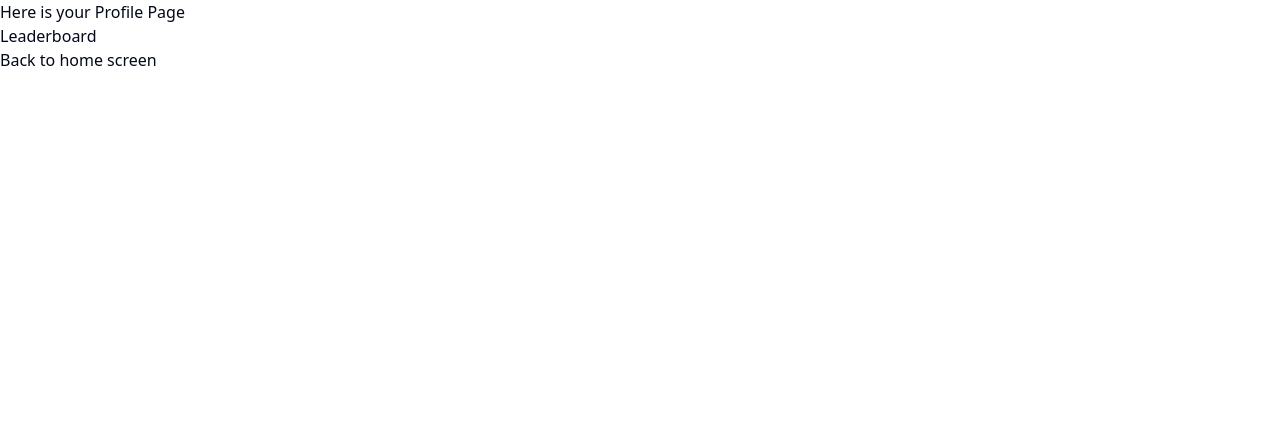
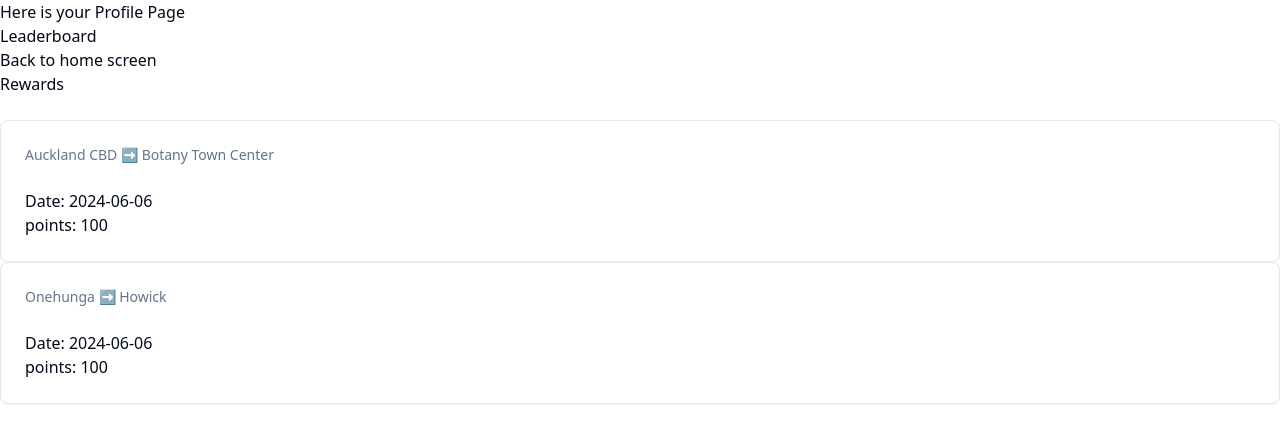
Before and after one commit to Charles-9/group1, a React (Vite) app: page /profile in a window 1280 px wide. Shown: the top 442 px of the page. Built offline with nearby package versions, Linux system fonts and the light colour scheme.

Commit message:
ProfilePage components wip

```diff
--- a/src/Profile.tsx
+++ b/src/Profile.tsx
@@ -1,12 +1,94 @@
-import React from 'react';
+import React, { useState } from 'react';
 import { Link } from 'react-router-dom';
+import {
+    Card,
+    CardContent,
+    CardDescription,
+    CardFooter,
+    CardHeader,
+    CardTitle,
+} from "./components/ui/card"
+
+interface Trip {
+    origin: string;
+    destination: string;
+    date: string;
+    points: number;
+}
 
 const Profile: React.FC = () => {
+    const [trips, setTrips] = useState<Trip[]>([]);
+
+    React.useEffect(() => {
+        const sampleTrips: Trip[] = [
+            {
+                origin: 'Auckland CBD',
+                destination: 'Botany Town Center',
+                date: '2024-06-06',
+                points: 100,
+            },
+            {
+                origin: 'Onehunga',
+                destination: 'Howick',
+                date: '2024-06-06',
+                points: 100,
+            },
+        ];
+
+        setTrips(sampleTrips);
+    }, []);
+
+    const sortTrips = (trips: Trip[]) => {
+        return trips.sort((a, b) => new Date(b.date).getTime() - new Date(a.date).getTime());
+    };
+
     return (
         <>
             <h1>Here is your Profile Page</h1>
             <Link to="/leaderboard"><h2>Leaderboard</h2></Link>
             <Link to="/"><h2>Back to home screen</h2></Link>
+            <Link to="/rewards"><h2>Rewards</h2></Link>
+
+            <br />
+            {/* <ul>
+                {sortTrips(trips).map((trip) => (
+                    <li key={trip.origin + trip.destination}>
+                        <p>
+                            Origin: {trip.origin} - Destination: {trip.destination}
+                        </p>
+                        <p>Date: {trip.date}</p>
+                        <p>Points: {trip.points}</p>
+                    </li>
+                ))}
+            </ul> */}
+            <div>
+                {sortTrips(trips).map((trip) => (
+                    <Card key={trip.origin + trip.destination}>
+                        <CardHeader>
+                            <CardDescription>
+                                {trip.origin} ➡️ {trip.destination}
+                            </CardDescription>
+                        </CardHeader>
+                        <CardContent>
+                            <p>Date: {trip.date}</p>
+                            <p>points: {trip.points}</p>
+                        </CardContent>
+                    </Card>
+                ))}
+            </div>
+
+            {/* <Card>
+                <CardHeader>
+                    <CardTitle>Card Title</CardTitle>
+                    <CardDescription>Card Description</CardDescription>
+                </CardHeader>
+                <CardContent>
+                    <p>Card Content</p>
+                </CardContent>
+                <CardFooter>
+                    <p>Card Footer</p>
+                </CardFooter>
+            </Card> */}
         </>
     );
 };
--- a/src/components/ui/button.tsx
+++ b/src/components/ui/button.tsx
@@ -2,7 +2,7 @@ import * as React from "react"
 import { Slot } from "@radix-ui/react-slot"
 import { cva, type VariantProps } from "class-variance-authority"
 
-import { cn } from "@/lib/utils"
+import { cn } from "../../lib/utils"
 
 const buttonVariants = cva(
   "inline-flex items-center justify-center whitespace-nowrap rounded-md text-sm font-medium ring-offset-background transition-colors focus-visible:outline-none focus-visible:ring-2 focus-visible:ring-ring focus-visible:ring-offset-2 disabled:pointer-events-none disabled:opacity-50",
--- /dev/null
+++ b/src/components/ui/card.tsx
@@ -0,0 +1,79 @@
+import * as React from "react"
+
+import { cn } from "@/lib/utils"
+
+const Card = React.forwardRef<
+  HTMLDivElement,
+  React.HTMLAttributes<HTMLDivElement>
+>(({ className, ...props }, ref) => (
+  <div
+    ref={ref}
+    className={cn(
+      "rounded-lg border bg-card text-card-foreground shadow-sm",
+      className
+    )}
+    {...props}
+  />
+))
+Card.displayName = "Card"
+
+const CardHeader = React.forwardRef<
+  HTMLDivElement,
+  React.HTMLAttributes<HTMLDivElement>
+>(({ className, ...props }, ref) => (
+  <div
+    ref={ref}
+    className={cn("flex flex-col space-y-1.5 p-6", className)}
+    {...props}
+  />
+))
+CardHeader.displayName = "CardHeader"
+
+const CardTitle = React.forwardRef<
+  HTMLParagraphElement,
+  React.HTMLAttributes<HTMLHeadingElement>
+>(({ className, ...props }, ref) => (
+  <h3
+    ref={ref}
+    className={cn(
+      "text-2xl font-semibold leading-none tracking-tight",
+      className
+    )}
+    {...props}
+  />
+))
+CardTitle.displayName = "CardTitle"
+
+const CardDescription = React.forwardRef<
+  HTMLParagraphElement,
+  React.HTMLAttributes<HTMLParagraphElement>
+>(({ className, ...props }, ref) => (
+  <p
+    ref={ref}
+    className={cn("text-sm text-muted-foreground", className)}
+    {...props}
+  />
+))
+CardDescription.displayName = "CardDescription"
+
+const CardContent = React.forwardRef<
+  HTMLDivElement,
+  React.HTMLAttributes<HTMLDivElement>
+>(({ className, ...props }, ref) => (
+  <div ref={ref} className={cn("p-6 pt-0", className)} {...props} />
+))
+CardContent.displayName = "CardContent"
+
+const CardFooter = React.forwardRef<
+  HTMLDivElement,
+  React.HTMLAttributes<HTMLDivElement>
+>(({ className, ...props }, ref) => (
+  <div
+    ref={ref}
+    className={cn("flex items-center p-6 pt-0", className)}
+    {...props}
+  />
+))
+CardFooter.displayName = "CardFooter"
+
+export { Card, CardHeader, CardFooter, CardTitle, CardDescription, CardContent }
```
